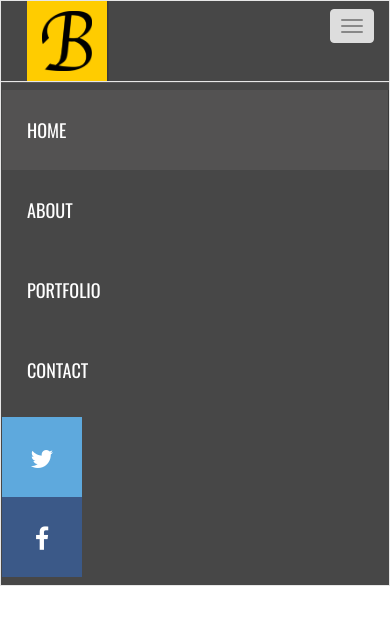
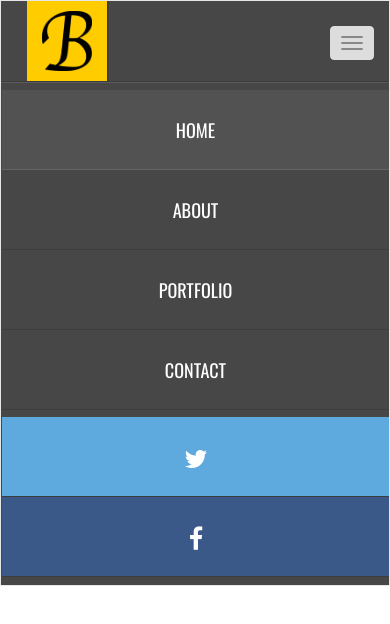
Before and after one commit to bhavyata9/bhavyata9.github.io, a plain HTML site: page index.html in a window 390 px wide. Both pictures are taken after a click on the button "Toggle navigation". Drawn offline with nearby package versions, Linux system fonts and the light colour scheme.

Commit message:
completed the menu bar

```diff
--- a/css/custom.css
+++ b/css/custom.css
@@ -24,10 +24,15 @@
 }
 .navbar-brand{ padding-right: 0;}
 .navbar-default .navbar-nav >li> a{ color:#fff;}
-
+.navbar-default .navbar-nav >li> a:hover{ color:#fff; background-color: #535252;}
+.navbar-default .navbar-toggle { margin-top: 25px;}
 .navbar-default .navbar-nav>.active>a, .navbar-default .navbar-nav>.active>a:hover{
   color: #fff;
   background-color: #535252;
+  border-color: #646464;
+}
+.navbar-default .navbar-collapse, .navbar-default .navbar-form{
+  border-color: #3d3d3d;
 }
 
 /* social icons */
@@ -49,3 +54,15 @@ li.facebook a{
   box-shadow: none;
   border-right: none;
 }
+li.twitter a:hover,
+li.facebook a:hover{
+  opacity: 0.8;
+}
+
+@media (max-width : 768px) {
+  .navbar-default .navbar-nav>li>a {
+    width: 100%;
+    border-bottom: 1px solid #3d3d3d;
+    text-align: center;
+  }
+}
```
